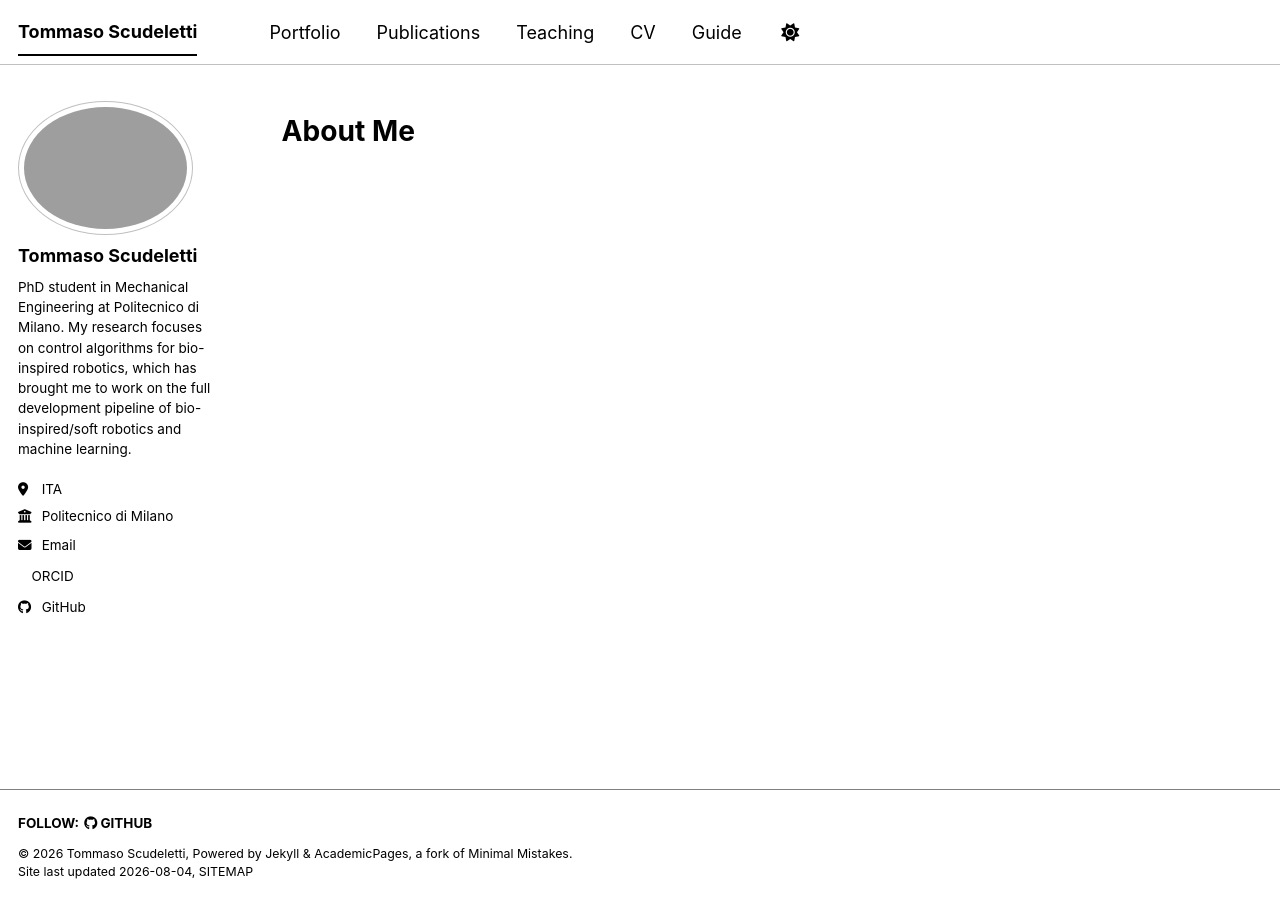
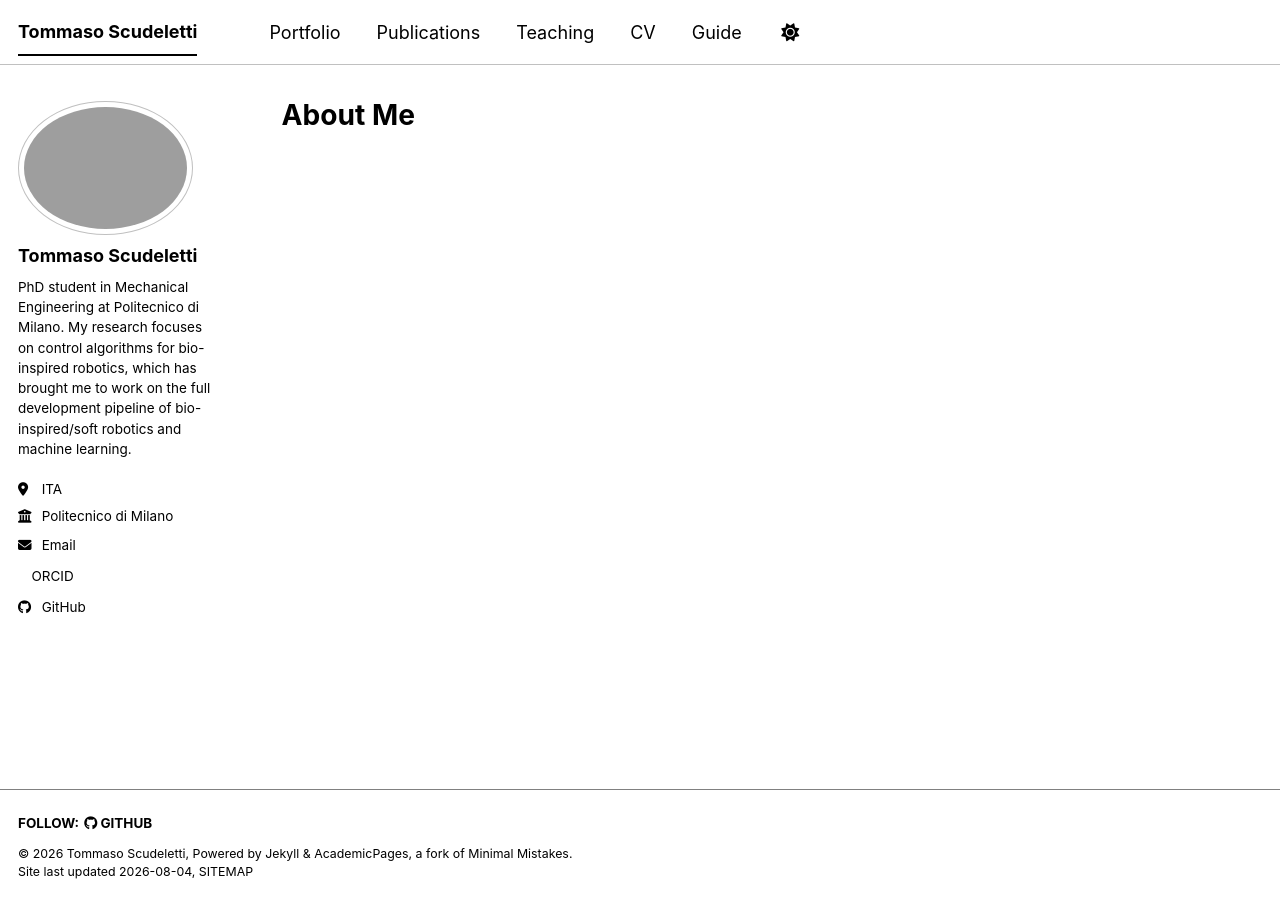
Before and after one commit to ScudeT/ScudeT.github.io, a Jekyll site: the page built from _pages/about.md, in a window 1280 px wide. Built offline with Jekyll 4.4.1, drawn with Linux system fonts in a browser that asks for light colours; a style sheet for code colours, icons or effects is not loaded.

```diff
--- a/_pages/about.md
+++ b/_pages/about.md
@@ -1,10 +1,8 @@
 ---
 permalink: /
-title: ""
+title: "About Me"
 author_profile: true
 redirect_from:
   - /about/
   - /about.html
 ---
-
-# About Me
```
